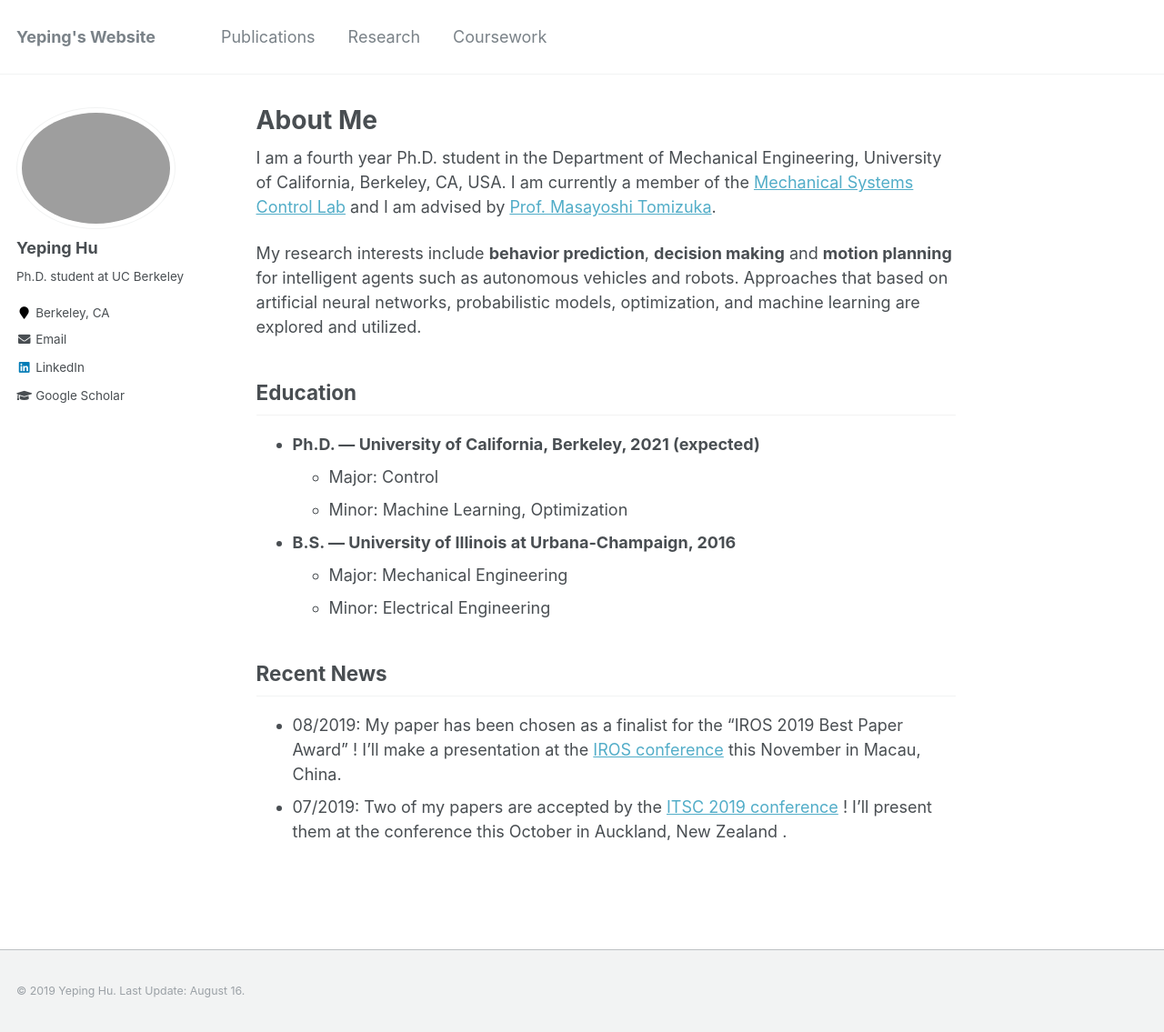
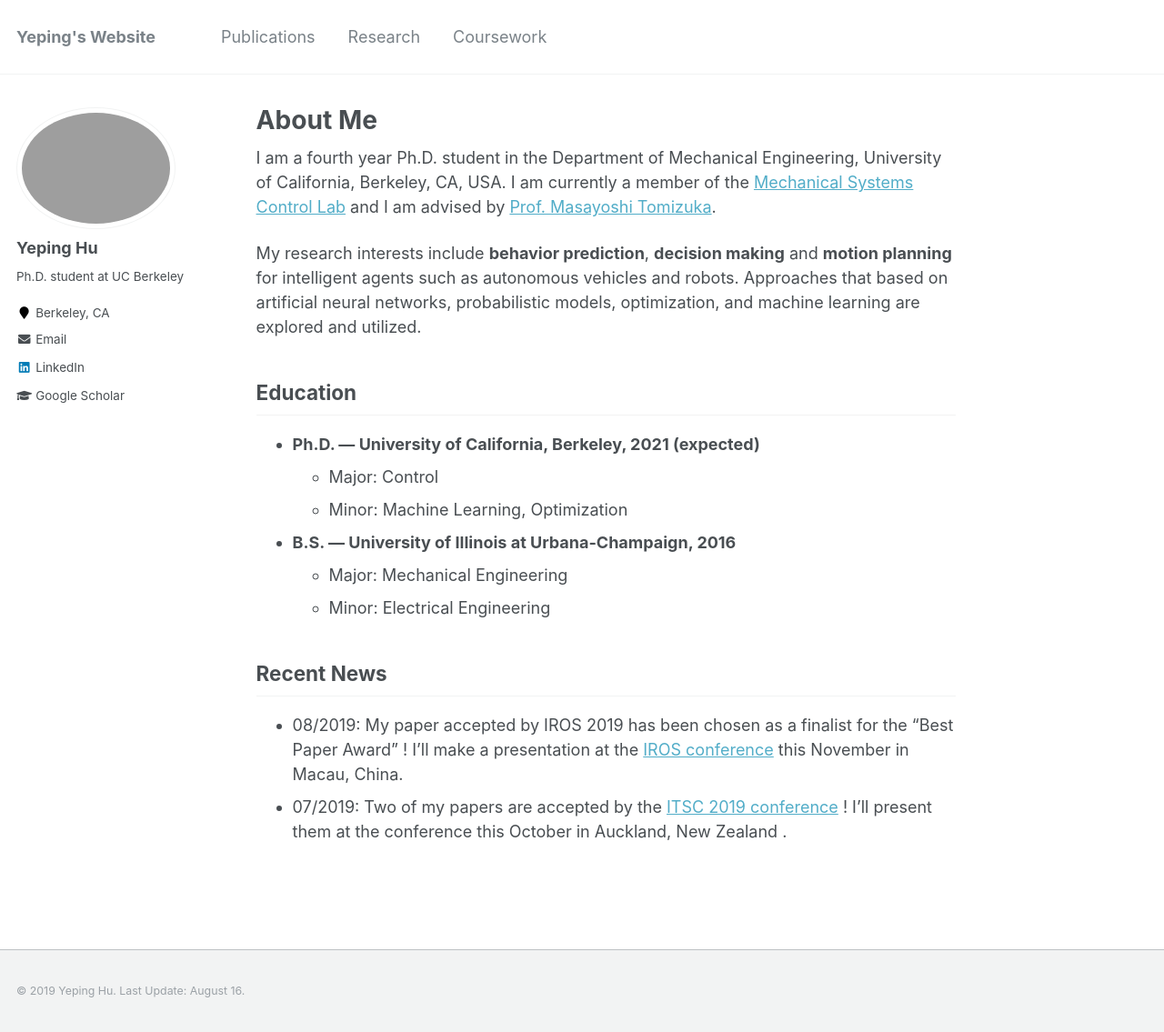
Before and after one commit to Yeping-Hu/yeping-hu.github.io, a Jekyll site: the page built from _pages/about.md, in a window 1280 px wide and 1135 px high. Shown: the whole window at 91% size. Built offline with Jekyll 4.4.1, drawn with Linux system fonts in a browser that asks for light colours.

Commit message:
change about

```diff
--- a/_pages/about.md
+++ b/_pages/about.md
@@ -23,5 +23,5 @@ My research interests include **behavior prediction**, **decision making** and *
 
 ## Recent News
 
-- 08/2019: My paper has been chosen as a finalist for the "IROS 2019 Best Paper Award" ! I'll make a presentation at the [IROS conference](https://www.iros2019.org) this November in Macau, China.
+- 08/2019: My paper accepted by IROS 2019 has been chosen as a finalist for the "Best Paper Award" ! I'll make a presentation at the [IROS conference](https://www.iros2019.org) this November in Macau, China.
 - 07/2019: Two of my papers are accepted by the [ITSC 2019 conference](https://www.itsc2019.org) ! I'll present them at the conference this October in Auckland, New Zealand .
```
